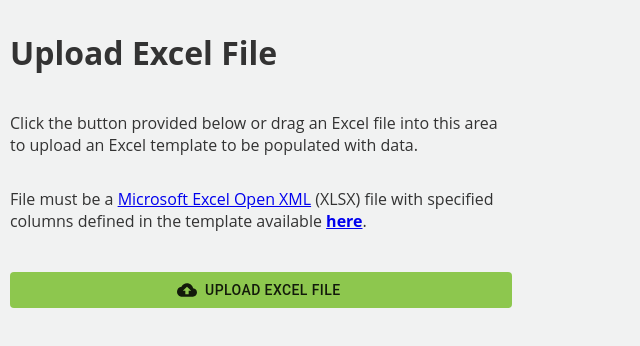
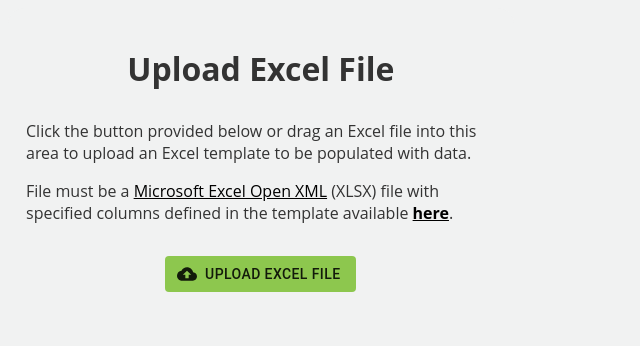
Before and after one commit to wheatbrad/hw-excel-upload, a React (Vite) app: page / in a window 1280 px wide. Shown: the top 346 px of the page, without its empty margins (0-640 px from the left). Built offline with nearby package versions, Linux system fonts and the light colour scheme.

Commit message:
improved styling; styles for dropzone messages and hyperlinks

```diff
--- a/src/index.css
+++ b/src/index.css
@@ -1,30 +1,43 @@
 .hw-dropzone {
   height: 100%;
-  display: grid;
-  align-content: center;
+  display: flex;
+  flex-direction: column;
+  padding: 16px;
+  align-items: center;
   justify-content: center;
-  border: 2px solid transparent;
+  border: 2px dashed transparent;
   border-radius: 16px;
+  background-color: #f1f2f2;
+}
+
+.hw-dropzone p {
+  margin: 8px 0;
+}
+
+.hw-dropzone a {
+  color: initial;
+}
+
+.hw-dropzone p:last-of-type {
+  text-align: center;
+  font-weight: bold;
+  font-size: 120%;
 }
 
 .hw-dropzone--border {
-  border: 2px dashed #8dc74e;
+  border-color: #8dc74e;
 }
 
 .hw-dropzone--warn {
-  background-color: #e5503933;
-  border: 2px dashed #e55039;
-}
-
-.hw-dropzone--warn p {
-  color: #e55039;
+  background-color: #e5503950;
+  border-color: #e55039;
 }
 
 .hw-dropzone--accept {
   background-color: #8dc74e33;
-  border: 2px dashed #8dc74e;
+  border-color: #8dc74e;
 }
 
-.hw-dropzone--accept p {
-  color: #8dc74e;
+.hw-dropzone--warn p:last-of-type {
+  color: #e55039;
 }
```
